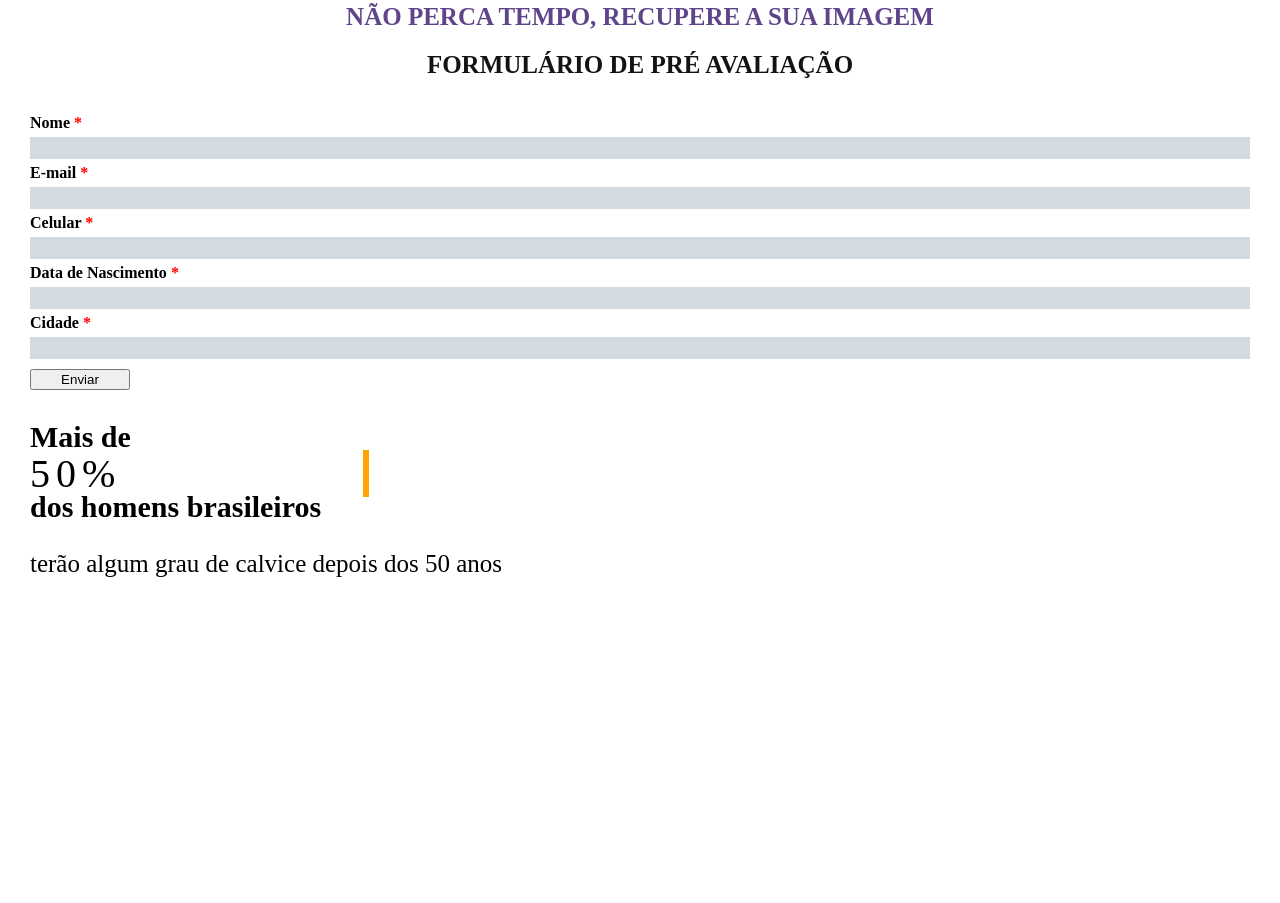
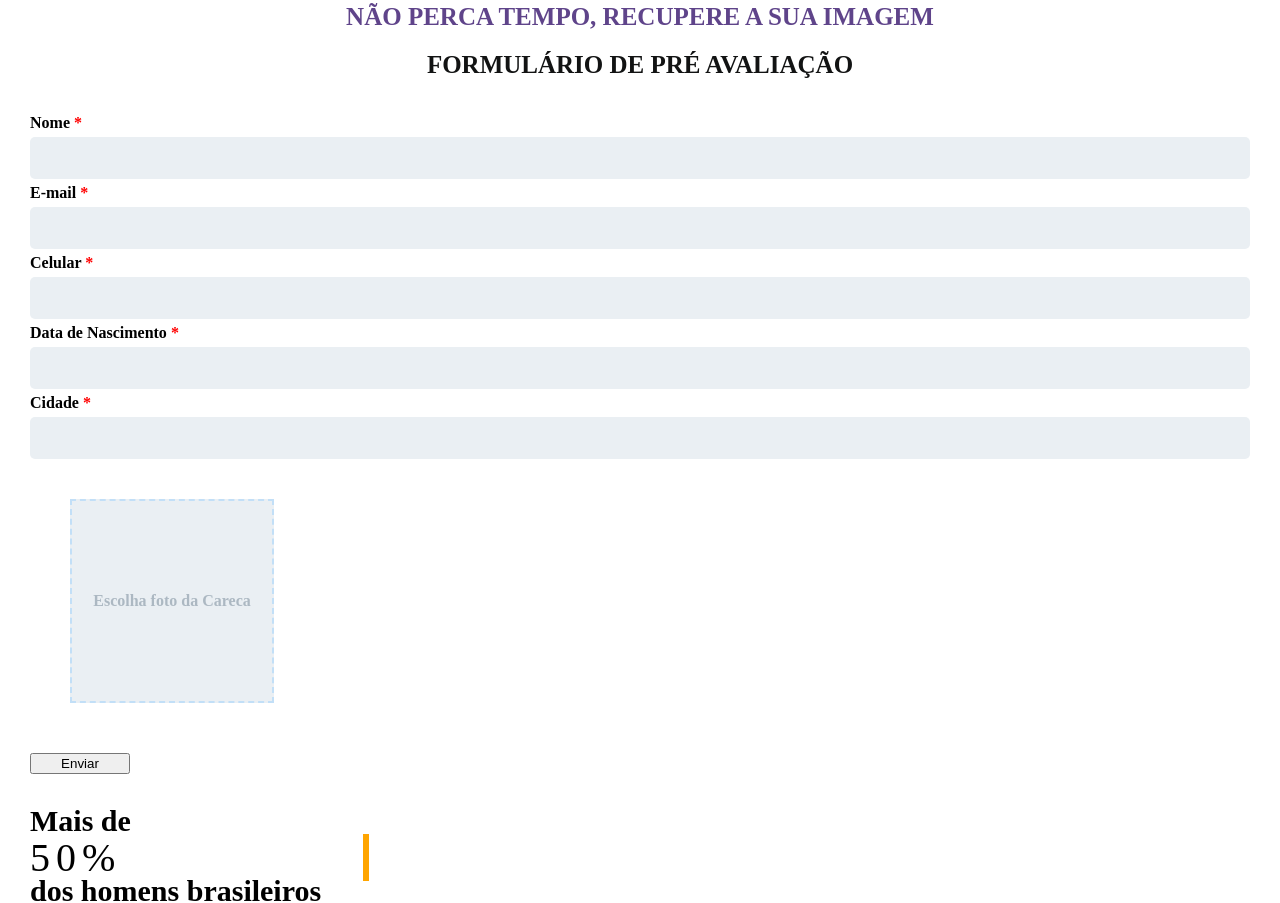
Before and after one commit to caiorx1000/tranplante-capilar, a plain HTML site: page index.html in a window 1280 px wide. Shown: the part 426-1329 px from the top of the page. Drawn offline with Linux system fonts and the light colour scheme.

Commit message:
modificação do width container

```diff
--- a/index.html
+++ b/index.html
@@ -39,24 +39,19 @@
             <input type="datetime">
             <label for="">Cidade <span class="obrigatorio">*</span></label>
             <input type="text">
+            <label class="picture" tabindex="0">
+            <input type="file" accept="image/*" class="picture__input">
+            <span class="picture__image">Escolha foto da Careca</span>
+            </label>
             <button class="btn-enviar" type="submit">Enviar</button>
-
         </form>
         <div class="texto-maquina">
             <p class="mais-de">Mais de</p>
             <p class="maquina-escrever"> 50% </p><br>
             <p class="continuacao-maquina-de-escrever"> dos homens brasileiros</p>
             <p class="continuacao-maquina-de-escrever-2">terão algum grau de calvice depois dos 50 anos
-
-
             </p>
         </div>
-
-
-
-
-
-
     </div>
 </body>
 </html>
--- a/style.css
+++ b/style.css
@@ -59,10 +59,30 @@ label{
     margin-bottom: 5px;
 }
 input{
-    line-height: 20px;
-    background-color: #d3dbe2;
+    font-size: 30px;
+    border-radius: 5px;
+    height: 40px;
+    background-color: #eaeff3;
     border: none;
 }
+.picture__input{
+    display: none;
+}
+.picture{
+    width: 200px;
+    aspect-ratio: 16/9;
+    height: 200px;
+    background-color: #eaeff3;
+    display: flex;
+    align-items: center;
+    justify-content: center;
+    margin: 40px;
+    color: #acb8c2;
+    border: 2px dashed #c2dff7;
+    cursor: pointer;
+}
+
+
 .btn-enviar{
     width: 100px;
     margin-top: 10px;
@@ -110,7 +130,7 @@ input{
   .continuacao-maquina-de-escrever-2{
     margin: 30px;
     position: absolute;
-    top: 70px;
+    top: 75px;
     font-size: 25px;
 
   }
```
Also changed, not shown: camera.png (added).
